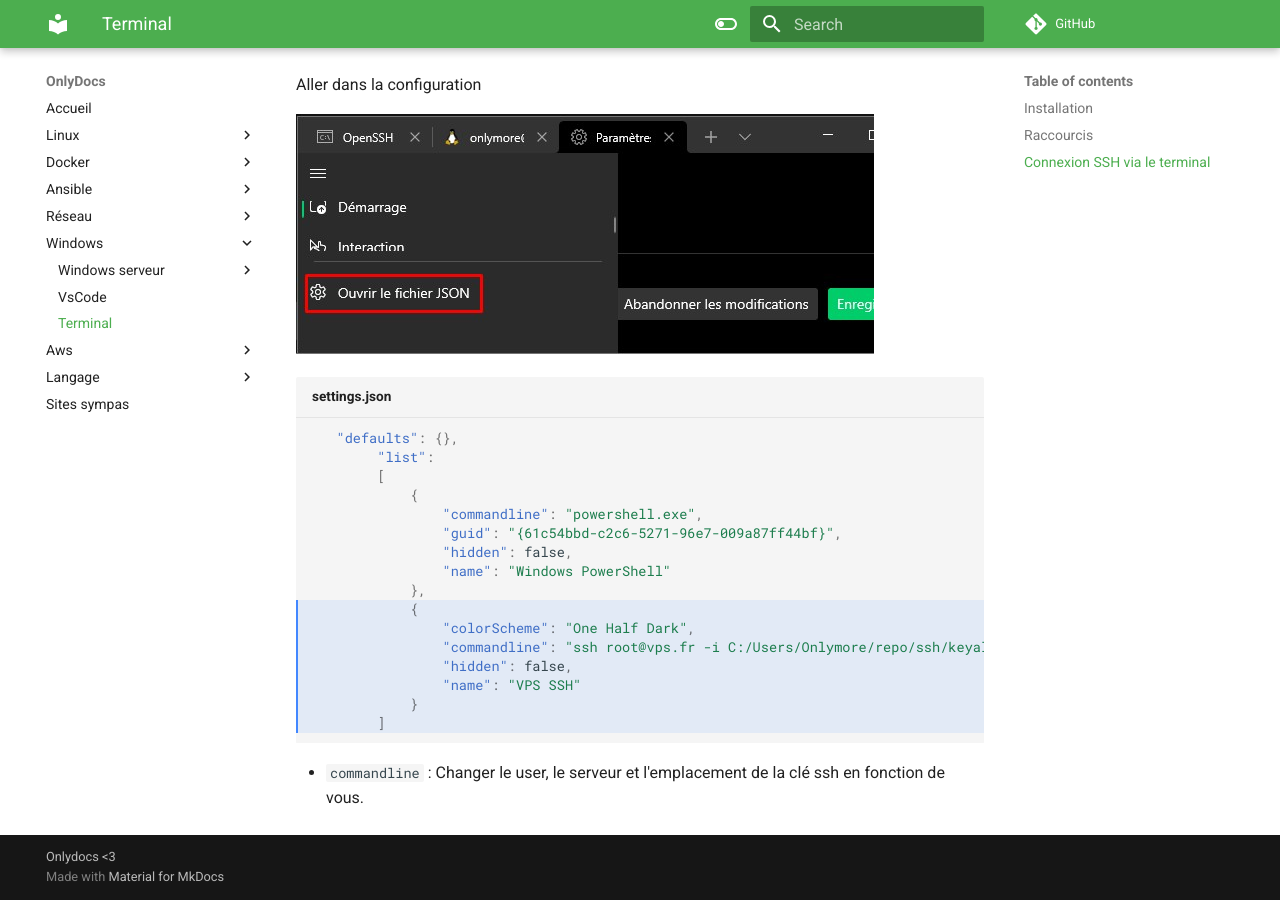
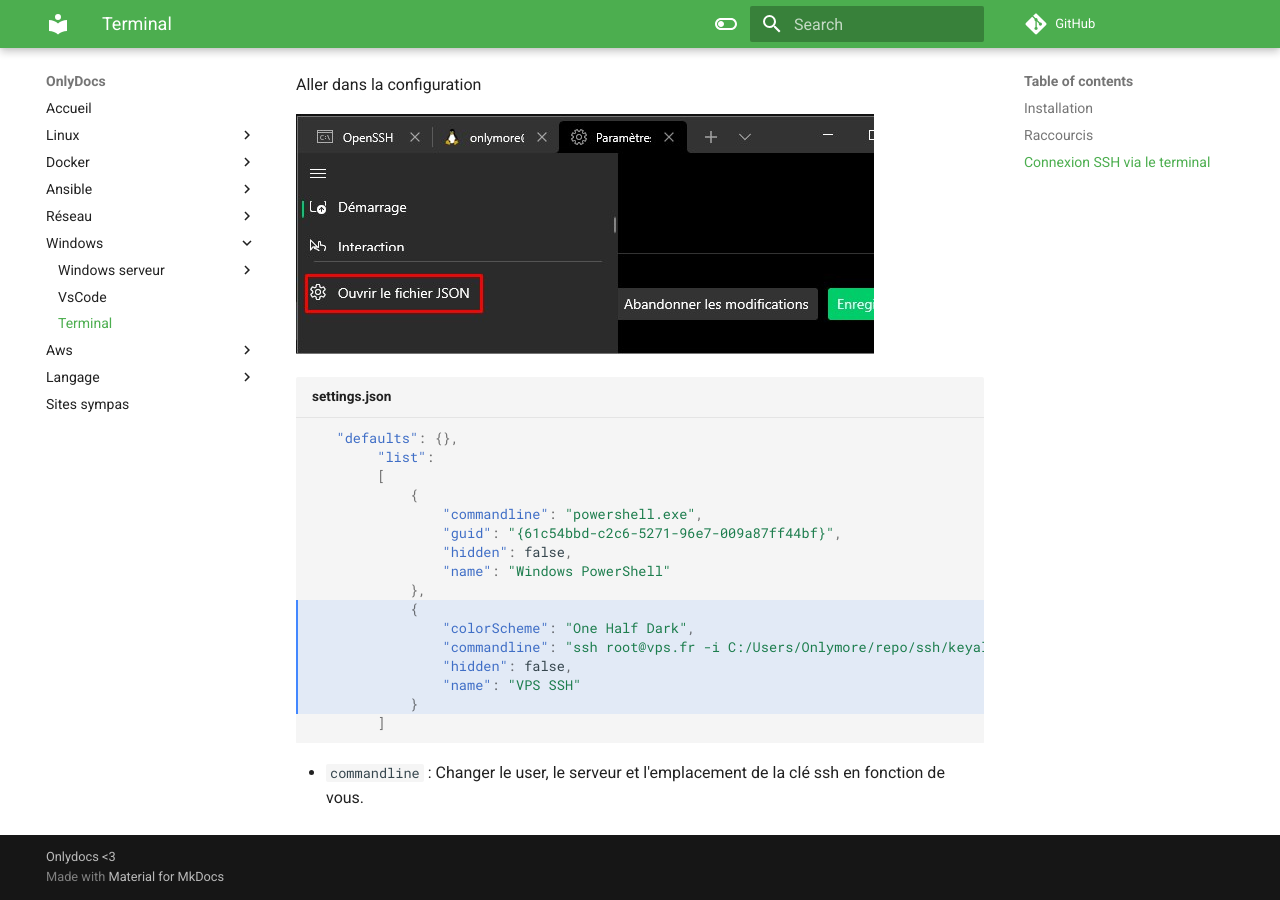
Before and after one commit to Theonlymore/OnlyDocs, an MkDocs documentation site: the page built from docs/windows/newTerminal.md, in a window 1280 px wide and 900 px high, scrolled down 697 px. Built offline with MkDocs 1.6.1 and Material for MkDocs 9.7.7, drawn with Linux system fonts in a browser that asks for light colours; comment, search, counter and statistics services are not loaded.

Commit message:
Update newTerminal.md

````diff
--- a/docs/windows/newTerminal.md
+++ b/docs/windows/newTerminal.md
@@ -25,7 +25,7 @@ Aller dans la configuration
 
 
 
-```json title="settings.json" hl_lines="10-16"
+```json title="settings.json" hl_lines="10-15"
    "defaults": {},
         "list":
         [
````
